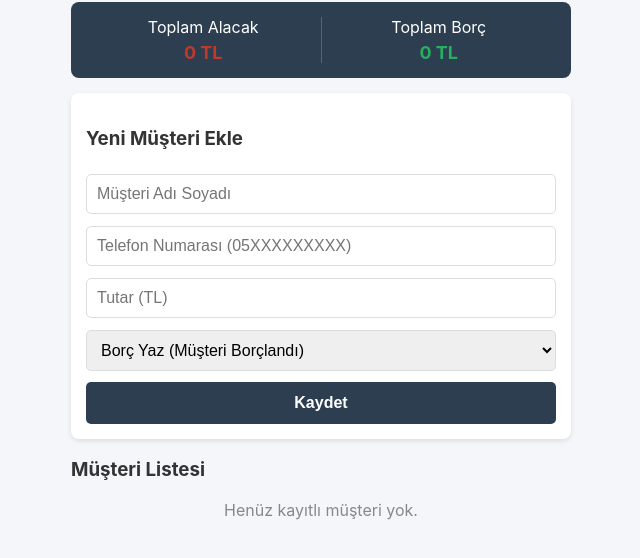
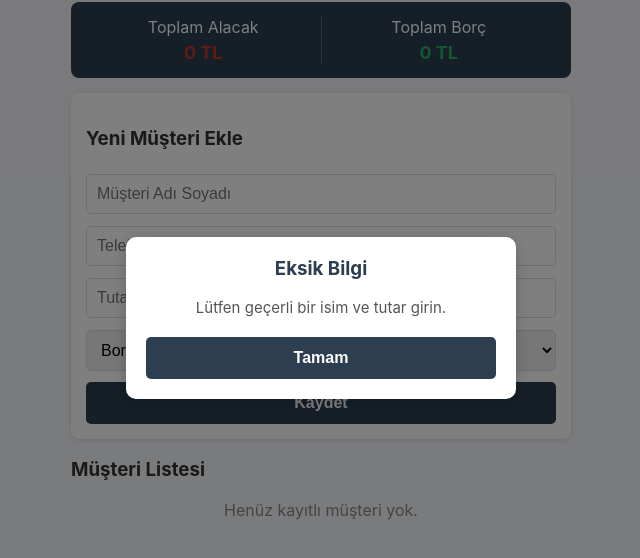
Before and after one commit to ykocaman59-bit/Dijital-Esnaf-Defteri, a plain HTML site: page index.html in a window 1280 px wide. Both pictures are taken after a click on the button "Kaydet". Shown: the part 82-640 px from the top of the page, without its empty margins (319-959 px from the left). Drawn offline with Linux system fonts and the light colour scheme.

Commit message:
Update index.html

```diff
--- a/index.html
+++ b/index.html
@@ -10,6 +10,21 @@
             --success: #27ae60;
             --danger: #c0392b;
             --bg: #f5f6fa;
+        }
+        /* Ekranın her yerinde yazıların kopyalanmasını ve seçilmesini engeller */
+        * {
+            -webkit-user-select: none;
+            -moz-user-select: none;
+            -ms-user-select: none;
+            user-select: none;
+            -webkit-touch-callout: none;
+        }
+        /* Input alanlarına veri girilebilmesi için istisna tanımı */
+        input, select {
+            -webkit-user-select: text;
+            -moz-user-select: text;
+            -ms-user-select: text;
+            user-select: text;
         }
         body {
             font-family: -apple-system, BlinkMacSystemFont, "Segoe UI", Roboto, sans-serif;
@@ -109,6 +124,52 @@
             font-weight: bold;
             margin-top: 5px;
         }
+
+        /* Özel Modal (Pop-up) Tasarımları */
+        .modal-overlay {
+            position: fixed;
+            top: 0; left: 0; width: 100%; height: 100%;
+            background: rgba(0, 0, 0, 0.5);
+            display: flex;
+            justify-content: center;
+            align-items: center;
+            z-index: 1000;
+            opacity: 0;
+            visibility: hidden;
+            transition: all 0.3s ease;
+        }
+        .modal-overlay.active {
+            opacity: 1;
+            visibility: visible;
+        }
+        .modal-box {
+            background: #fff;
+            width: 90%;
+            max-width: 350px;
+            padding: 20px;
+            border-radius: 10px;
+            box-shadow: 0 4px 15px rgba(0,0,0,0.2);
+            text-align: center;
+        }
+        .modal-box h3 {
+            margin-top: 0;
+            color: var(--primary);
+        }
+        .modal-box p {
+            font-size: 15px;
+            color: #555;
+            margin-bottom: 20px;
+        }
+        .modal-buttons {
+            display: flex;
+            gap: 10px;
+        }
+        .modal-buttons button {
+            margin-top: 0;
+        }
+        .btn-cancel {
+            background-color: #95a5a6;
+        }
     </style>
 </head>
 <body>
@@ -137,12 +198,54 @@
     <div id="customerList"></div>
 </div>
 
+<!-- ÖZEL MODAL PENCERE -->
+<div class="modal-overlay" id="customModal">
+    <div class="modal-box">
+        <h3 id="modalTitle">Uyarı</h3>
+        <p id="modalText">Mesaj içeriği buraya gelecek.</p>
+        <div class="modal-buttons" id="modalButtons">
+            <!-- Butonlar JavaScript ile dinamik eklenecek -->
+        </div>
+    </div>
+</div>
+
 <script>
     let customers = JSON.parse(localStorage.getItem('esnaf_customers')) || [];
+    let selectedCustomerId = null;
 
     function saveData() {
         localStorage.setItem('esnaf_customers', JSON.stringify(customers));
         render();
+    }
+
+    function showModal(title, text, type, customerId = null) {
+        const overlay = document.getElementById('customModal');
+        const titleEl = document.getElementById('modalTitle');
+        const textEl = document.getElementById('modalText');
+        const buttonsEl = document.getElementById('modalButtons');
+
+        titleEl.innerText = title;
+        textEl.innerText = text;
+        buttonsEl.innerHTML = '';
+
+        if (type === 'confirm') {
+            selectedCustomerId = customerId;
+            buttonsEl.innerHTML = `
+                <button class="btn-cancel" onclick="closeModal()">İptal</button>
+                <button style="background-color: var(--danger);" onclick="confirmDelete()">Evet, Sil</button>
+            `;
+        } else {
+            // Sadece bilgilendirme (Hata veya Engelleme mesajı)
+            buttonsEl.innerHTML = `
+                <button onclick="closeModal()">Tamam</button>
+            `;
+        }
+        overlay.classList.add('active');
+    }
+
+    function closeModal() {
+        document.getElementById('customModal').classList.remove('active');
+        selectedCustomerId = null;
     }
 
     function addCustomer() {
@@ -152,13 +255,11 @@
         const type = document.getElementById('type').value;
 
         if (!name || isNaN(amount)) {
-            alert('Lütfen geçerli bir isim ve tutar girin.');
+            showModal("Eksik Bilgi", "Lütfen geçerli bir isim ve tutar girin.", "alert");
             return;
         }
 
-        // Aynı isimli müşteri varsa güncelle, yoksa yeni ekle
         let existing = customers.find(c => c.name.toLowerCase() === name.toLowerCase());
-
         let netAmount = type === 'borc' ? amount : -amount;
 
         if (existing) {
@@ -193,16 +294,33 @@
         }
     }
 
-    function deleteCustomer(id) {
-        if (confirm("Bu müşteriyi silmek istediğinize emin misiniz?")) {
-            customers = customers.filter(c => c.id !== id);
+    // Silme butonuna basıldığında tetiklenen fonksiyon
+    function promptDelete(id) {
+        let customer = customers.find(c => c.id === id);
+        if (!customer) return;
+
+        // Bakiye kontrolü (0 değilse silmeye engel ol)
+        if (customer.balance !== 0) {
+            let durumMetni = customer.balance > 0 ? "borcu bulunmaktadır" : "alacağı bulunmaktadır";
+            showModal("Silme İşlemi Başarısız", `Bu müşterinin aktif ${Math.abs(customer.balance)} TL ${durumMetni}. Bakiyesi 0 (sıfır) olmayan müşteriler silinemez! Önce hesabı kapatmalısınız.`, "alert");
+        } else {
+            // Bakiye 0 ise özel onay modalını göster
+            showModal("Müşteri Silme", `"${customer.name}" adlı müşteriyi silmek istediğinize emin misiniz?`, "confirm", id);
+        }
+    }
+
+    // Modal üzerinden "Evet, Sil" denildiğinde çalışan fonksiyon
+    function confirmDelete() {
+        if (selectedCustomerId !== null) {
+            customers = customers.filter(c => c.id !== selectedCustomerId);
             saveData();
+            closeModal();
         }
     }
 
     function sendWhatsApp(name, phone, balance) {
         if (!phone) {
-            alert("Bu müşteriye ait telefon numarası kayıtlı değil.");
+            showModal("Uyarı", "Bu müşteriye ait telefon numarası kayıtlı değil.", "alert");
             return;
         }
         let formattedPhone = phone.startsWith('0') ? '9' + phone : phone;
@@ -228,6 +346,8 @@
 
         customers.forEach(c => {
             if (c.balance > 0) totalB += c.balance;
+            if (c.balance < 1 && c.balance < 0) totalA += Math.abs(c.balance); // Düzeltilmiş alacak hesabı
+            // Alternatif netleştirme:
             if (c.balance < 0) totalA += Math.abs(c.balance);
 
             let balanceClass = c.balance > 0 ? 'borc' : (c.balance < 0 ? 'alacak' : '');
@@ -244,7 +364,7 @@
                         <button onclick="updateBalance(${c.id}, 'borc')">+ Borç</button>
                         <button onclick="updateBalance(${c.id}, 'alacak')" style="background-color:var(--success)">+ Ödeme</button>
                         ${c.phone ? `<button class="btn-wa" onclick="sendWhatsApp('${c.name}', '${c.phone}', ${c.balance})">WhatsApp</button>` : ''}
-                        <button class="btn-del" onclick="deleteCustomer(${c.id})">Sil</button>
+                        <button class="btn-del" onclick="promptDelete(${c.id})">Sil</button>
                     </div>
                 </div>
             `;
```
